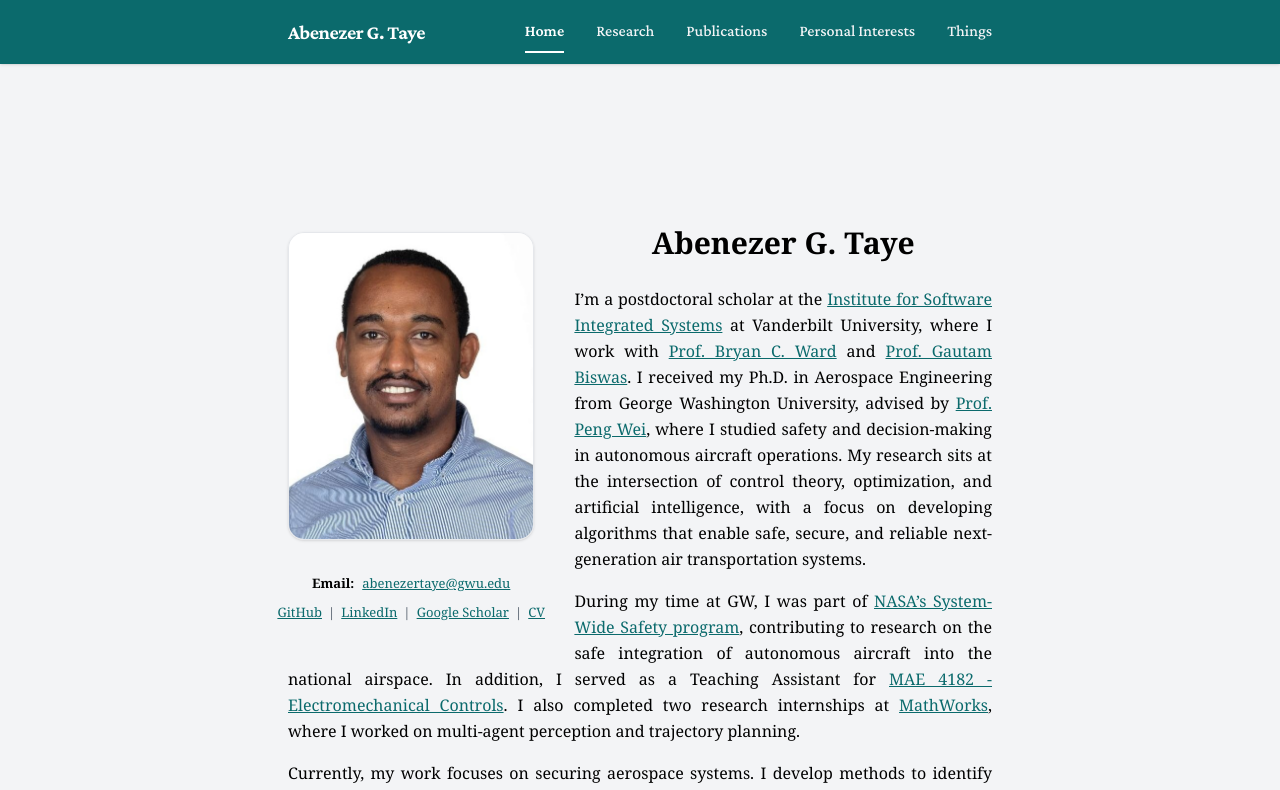
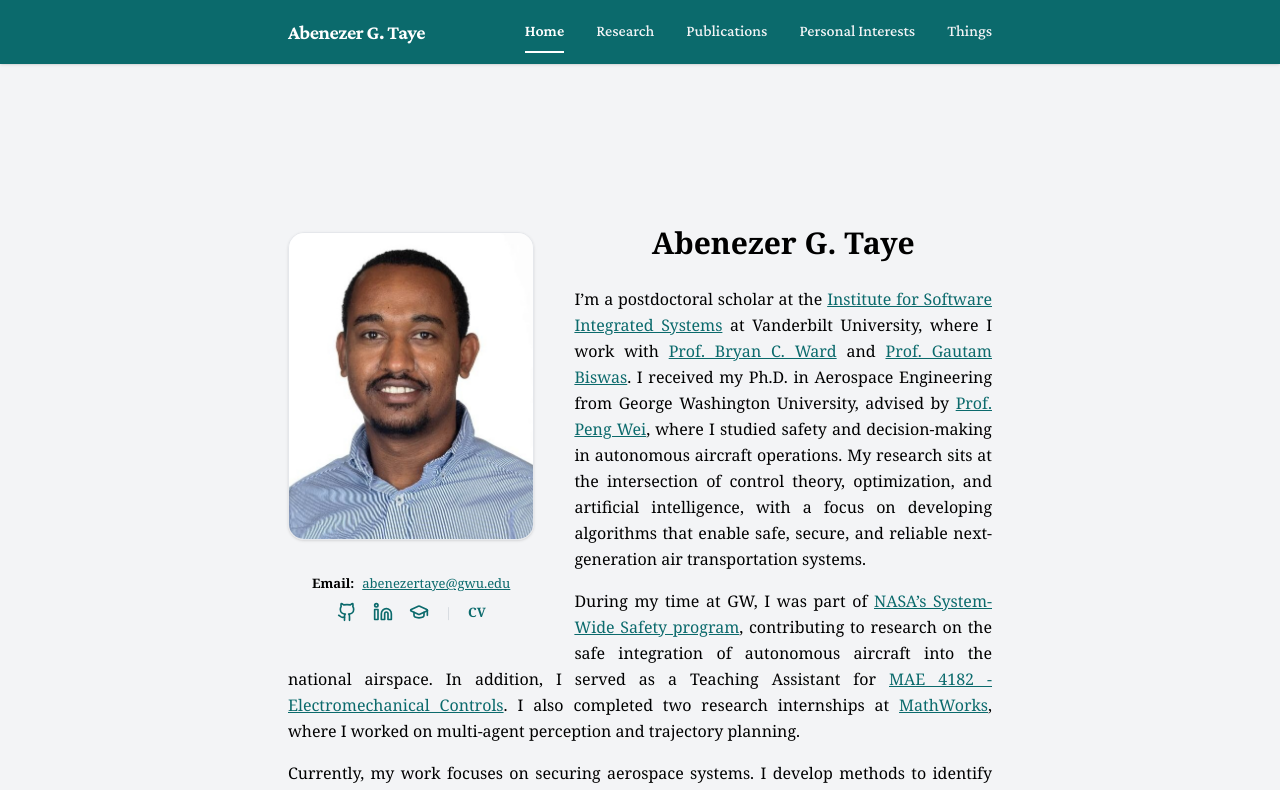
Before and after one commit to Abenezergirma/abenezertaye.github.io, a Next.js app: page / in a window 1280 px wide. Shown: the top 790 px of the page. Built offline with nearby package versions, Linux system fonts and the light colour scheme.

Commit message:
style: replace home page social links with icons

```diff
--- a/src/app/page.tsx
+++ b/src/app/page.tsx
@@ -1,5 +1,5 @@
 import Image from 'next/image';
-import { FileText, Github } from 'lucide-react';
+import { FileText, Github, Linkedin, GraduationCap } from 'lucide-react';
 
 export default function Home() {
   return (
@@ -31,14 +31,18 @@ export default function Home() {
                   <span className="font-bold text-black">Email:</span>
                   <a href="mailto:abenezertaye@gwu.edu" className="text-[#0B6A6C] underline hover:text-green-900">abenezertaye@gwu.edu</a>
                 </div>
-                <div className="flex items-center gap-1.5 font-medium whitespace-nowrap">
-                  <a href="https://github.com/Abenezergirma" className="text-[#0B6A6C] underline hover:text-green-900">GitHub</a>
-                  <span className="text-gray-600">|</span>
-                  <a href="https://www.linkedin.com/in/abenezer-taye/" className="text-[#0B6A6C] underline hover:text-green-900">LinkedIn</a>
-                  <span className="text-gray-600">|</span>
-                  <a href="https://scholar.google.com/citations?user=G04pCsMAAAAJ&hl=en" className="text-[#0B6A6C] underline hover:text-green-900">Google Scholar</a>
-                  <span className="text-gray-600">|</span>
-                  <a href="/pdf/cv.pdf" target="_blank" className="text-[#0B6A6C] underline hover:text-green-900">CV</a>
+                <div className="flex items-center gap-4 font-medium whitespace-nowrap">
+                  <a href="https://github.com/Abenezergirma" className="text-[#0B6A6C] hover:text-green-900" title="GitHub">
+                    <Github size={20} />
+                  </a>
+                  <a href="https://www.linkedin.com/in/abenezer-taye/" className="text-[#0B6A6C] hover:text-green-900" title="LinkedIn">
+                    <Linkedin size={20} />
+                  </a>
+                  <a href="https://scholar.google.com/citations?user=G04pCsMAAAAJ&hl=en" className="text-[#0B6A6C] hover:text-green-900" title="Google Scholar">
+                    <GraduationCap size={20} />
+                  </a>
+                  <span className="text-gray-300">|</span>
+                  <a href="/pdf/cv.pdf" target="_blank" className="text-[#0B6A6C] font-bold hover:text-green-900 hover:underline">CV</a>
                 </div>
               </div>
             </div>
```
